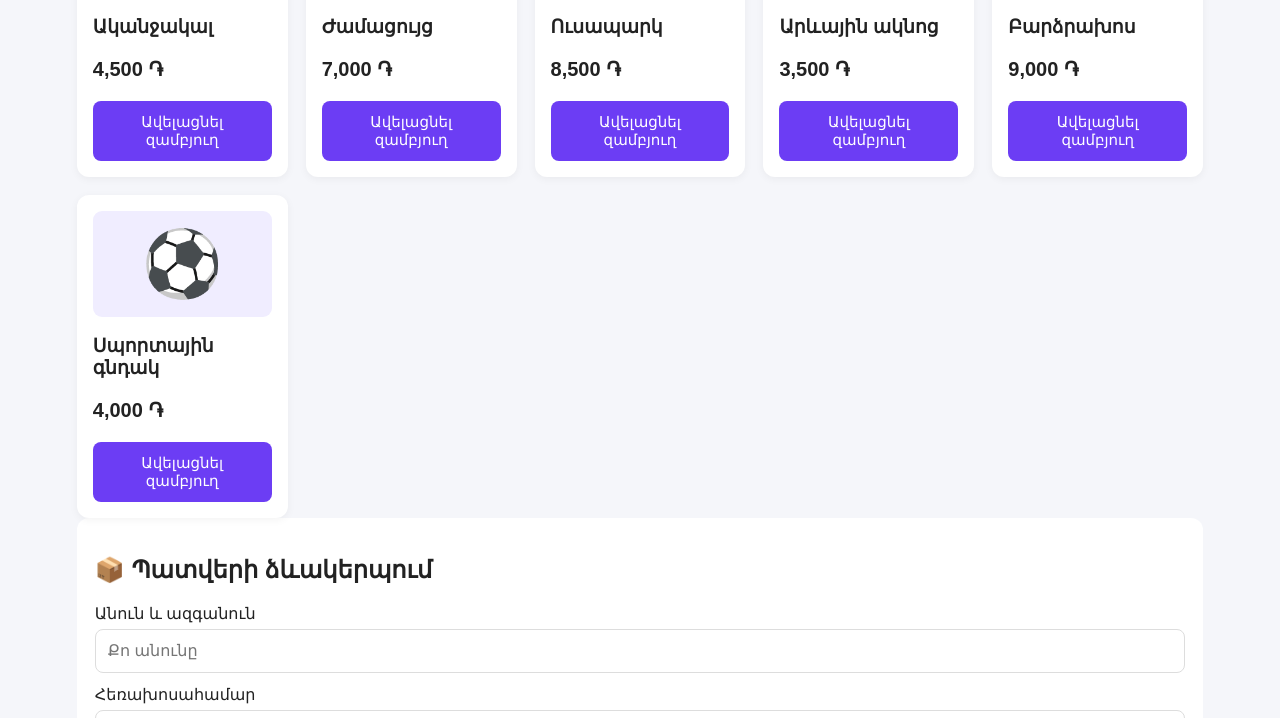
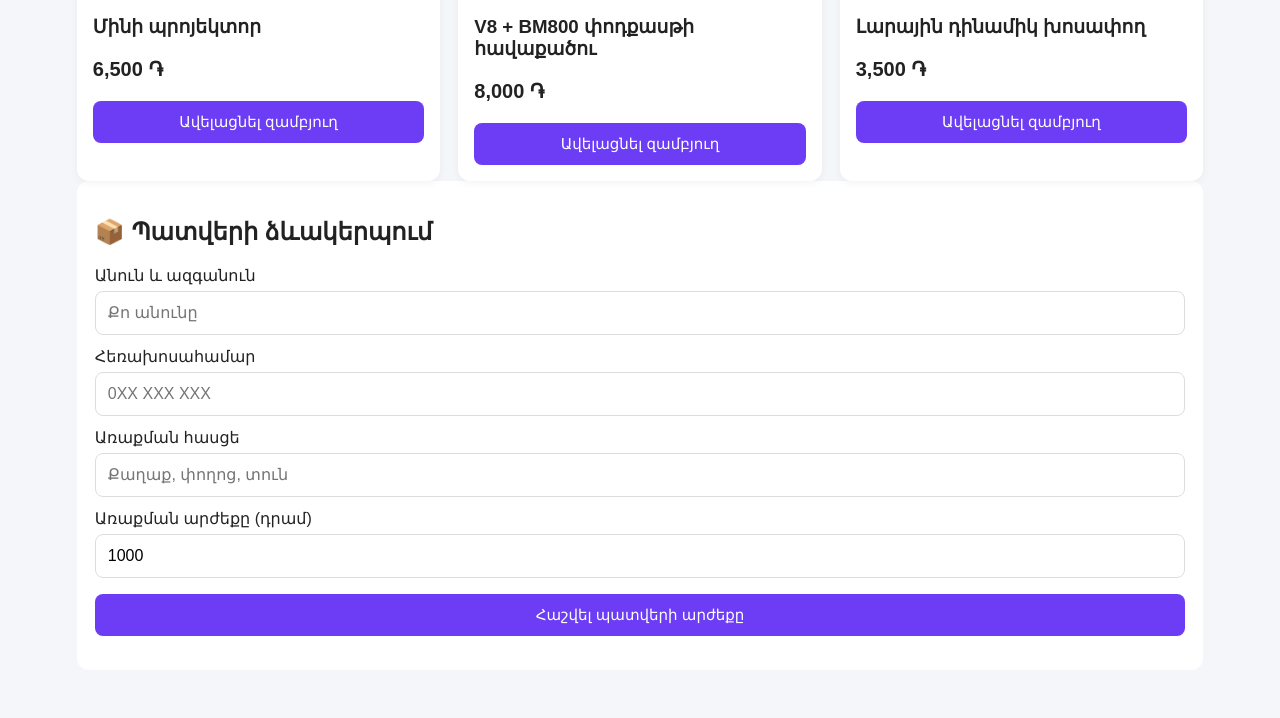
Before and after one commit to zonepixel28-wq/niko-market, a plain HTML site: page index.html in a window 1280 px wide. Shown: the part 567-1285 px from the top of the page. Drawn offline with nearby package versions, Linux system fonts and the light colour scheme; no server answers.

Commit message:
Update index.html

```diff
--- a/index.html
+++ b/index.html
@@ -175,12 +175,21 @@ console.log("Niko Market Supabase:", !!window.supabase);
 
  <script>
 const items = [
-  { name: "Ականջակալ", price: 4500, emoji: "🎧" },
-  { name: "Ժամացույց", price: 7000, emoji: "⌚" },
-  { name: "Ուսապարկ", price: 8500, emoji: "🎒" },
-  { name: "Արևային ակնոց", price: 3500, emoji: "🕶️" },
-  { name: "Բարձրախոս", price: 9000, emoji: "🔊" },
-  { name: "Սպորտային գնդակ", price: 4000, emoji: "⚽" }
+  {
+    name: "Մինի պրոյեկտոր",
+    price: 6500,
+    emoji: "📽️"
+  },
+  {
+    name: "V8 + BM800 փոդքասթի հավաքածու",
+    price: 8000,
+    emoji: "🎙️"
+  },
+  {
+    name: "Լարային դինամիկ խոսափող",
+    price: 3500,
+    emoji: "🎤"
+  }
 ];
 
 let cart = [];
```
